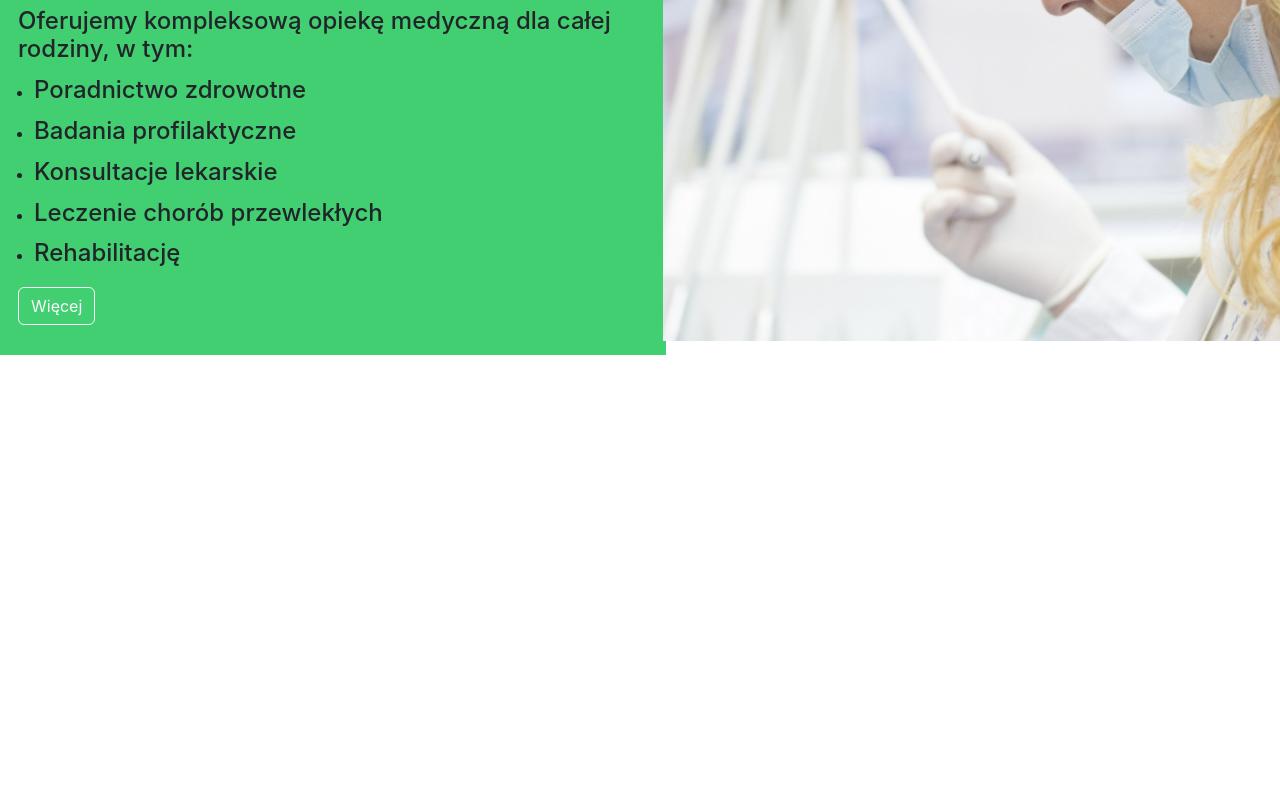
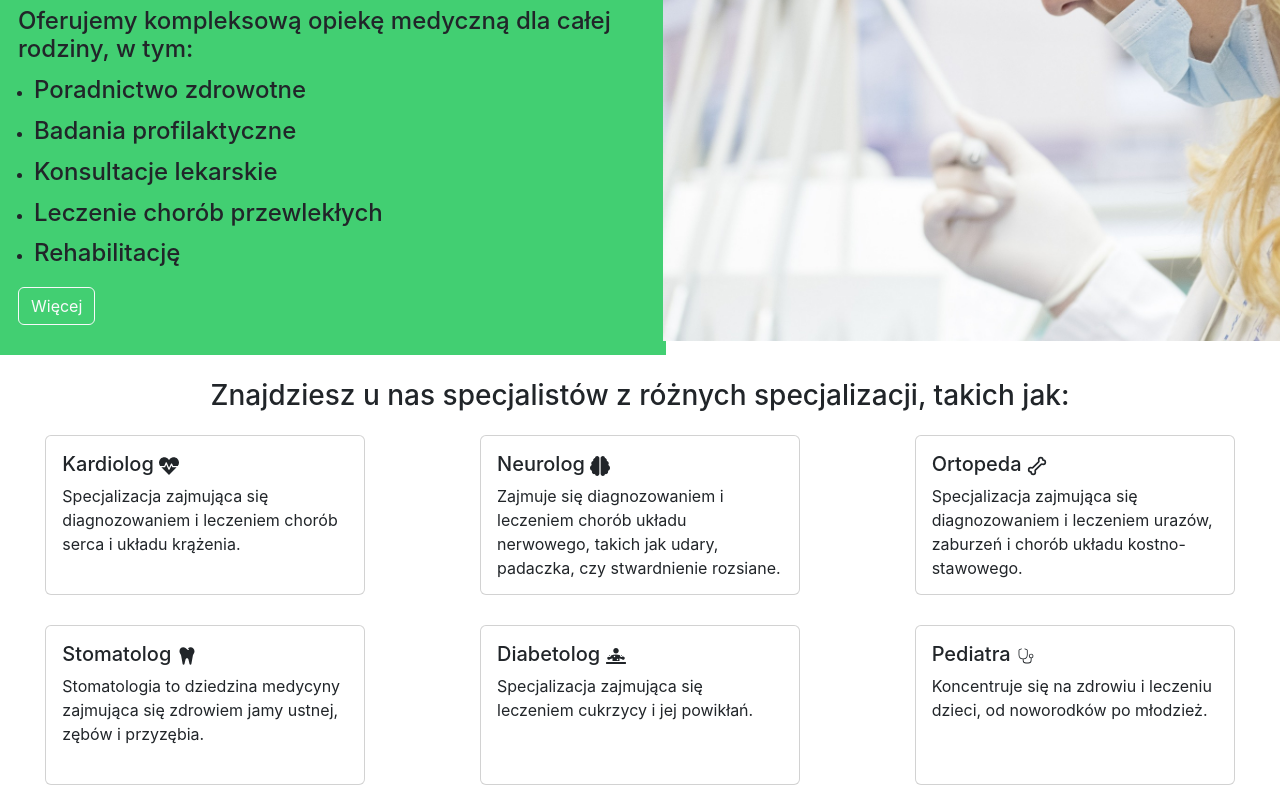
Before and after one commit to itamm15/react-clinic, a React (Create React App) app: page / in a window 1280 px wide. Shown: the part 399-1199 px from the top of the page. Before the commit the page ends 800 px from the top, so only its background shows below. Built offline with nearby package versions, Linux system fonts and the light colour scheme.

Commit message:
chore: add section about services to homepage

```diff
--- a/src/components/HomePage/HomePage.css
+++ b/src/components/HomePage/HomePage.css
@@ -15,3 +15,14 @@
   padding-top: 50px;
   line-height: 2.5;
 }
+
+.services-description {
+  width: 20rem;
+  height: 160px;
+  margin: 15px;
+  transition: transform 0.3s ease;
+}
+
+.services-description:hover {
+  transform: scale(1.05);
+}
--- a/src/components/HomePage/HomePage.jsx
+++ b/src/components/HomePage/HomePage.jsx
@@ -1,6 +1,23 @@
-import { Button, Row, Col } from 'react-bootstrap';
+import { Button, Row, Col, Card} from 'react-bootstrap';
 import doctorhomepage2 from "../../assets/doctorhomepage2.jpg";
+import { FaHeartbeat } from "react-icons/fa";
+import { CiStethoscope } from "react-icons/ci";
+import { FaBrain } from "react-icons/fa6";
+import { LuBone } from "react-icons/lu";
+import { FaDiagnoses } from "react-icons/fa";
+import { FaTooth } from "react-icons/fa6";
+
+
 import "./HomePage.css";
+
+const MEDICAL_SERVICES = [
+  { title: "Kardiolog", description: "Specjalizacja zajmująca się diagnozowaniem i leczeniem chorób serca i układu krążenia.  ", icon: <FaHeartbeat style={{ width: "20px", height: "20px"}} /> },
+  { title: "Neurolog", description: "Zajmuje się diagnozowaniem i leczeniem chorób układu nerwowego, takich jak udary, padaczka, czy stwardnienie rozsiane.", icon: <FaBrain style={{ width: "20px", height: "20px" }} /> },
+  { title: "Ortopeda", description: "Specjalizacja zajmująca się diagnozowaniem i leczeniem urazów, zaburzeń i chorób układu kostno-stawowego.", icon: <LuBone style={{ width: "20px", height: "20px"}} /> },
+  { title: "Stomatolog", description: "Stomatologia to dziedzina medycyny zajmująca się zdrowiem jamy ustnej, zębów i przyzębia.", icon: <FaTooth style={{ width: "20px", height: "20px" }} /> },
+  { title: "Diabetolog", description: "Specjalizacja zajmująca się leczeniem cukrzycy i jej powikłań.", icon: <FaDiagnoses style={{ width: "20px", height: "20px"}} /> },
+  { title: "Pediatra", description: "Koncentruje się na zdrowiu i leczeniu dzieci, od noworodków po młodzież.", icon: <CiStethoscope style={{ width: "20px", height: "20px"}} /> },
+];
 
 export function HomePage() {
   return (
@@ -26,6 +43,21 @@ export function HomePage() {
         </div>
         </Col>
       </Row>
+      <div>
+        <h3 className="text-center pt-4">Znajdziesz u nas specjalistów z różnych specjalizacji, takich jak:</h3>
+        <Row className="d-flex justify-content-center">
+          {MEDICAL_SERVICES.map((service) => (
+            <Col key={service.title} xs={12} md={6} lg={4} className="d-flex align-items-center justify-content-center">
+            <Card className="services-description">
+            <Card.Body>
+              <Card.Title>{service.title} {service.icon}</Card.Title>
+              <Card.Text>{service.description}</Card.Text>
+            </Card.Body>
+              </Card>
+              </Col>
+          ))}
+          </Row>
+      </div>
     </div>
   )
 }
```
